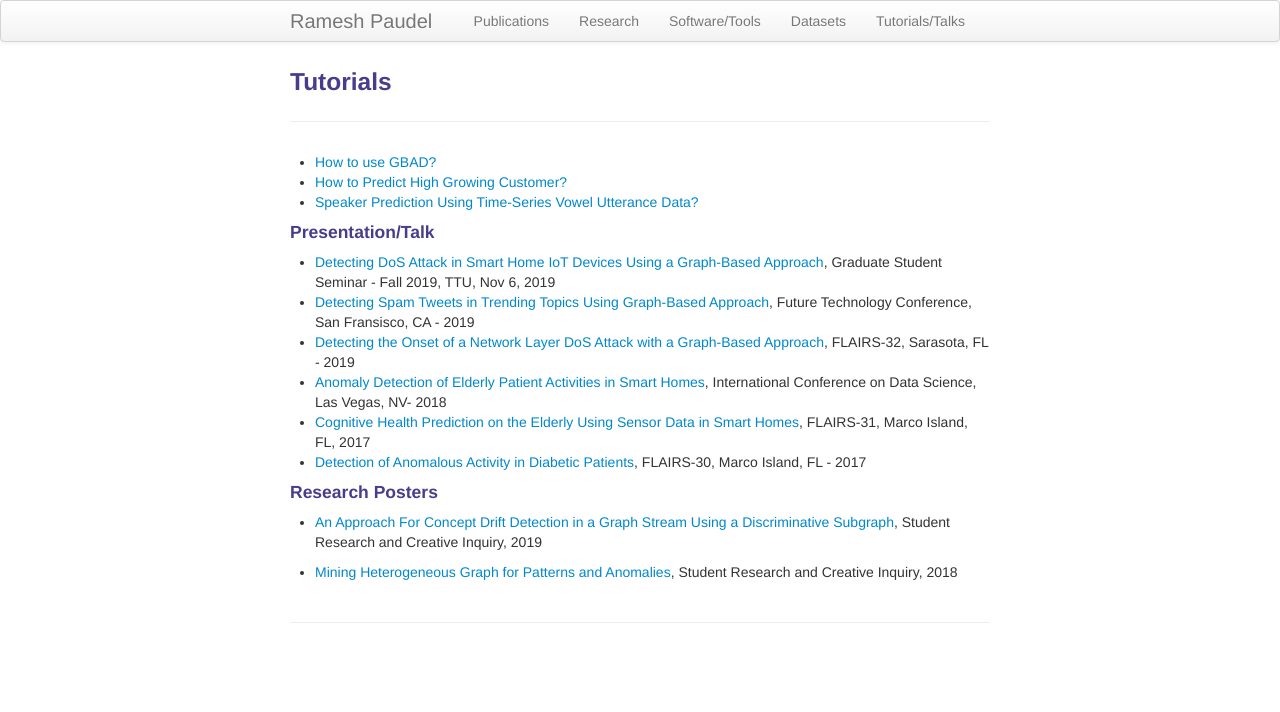
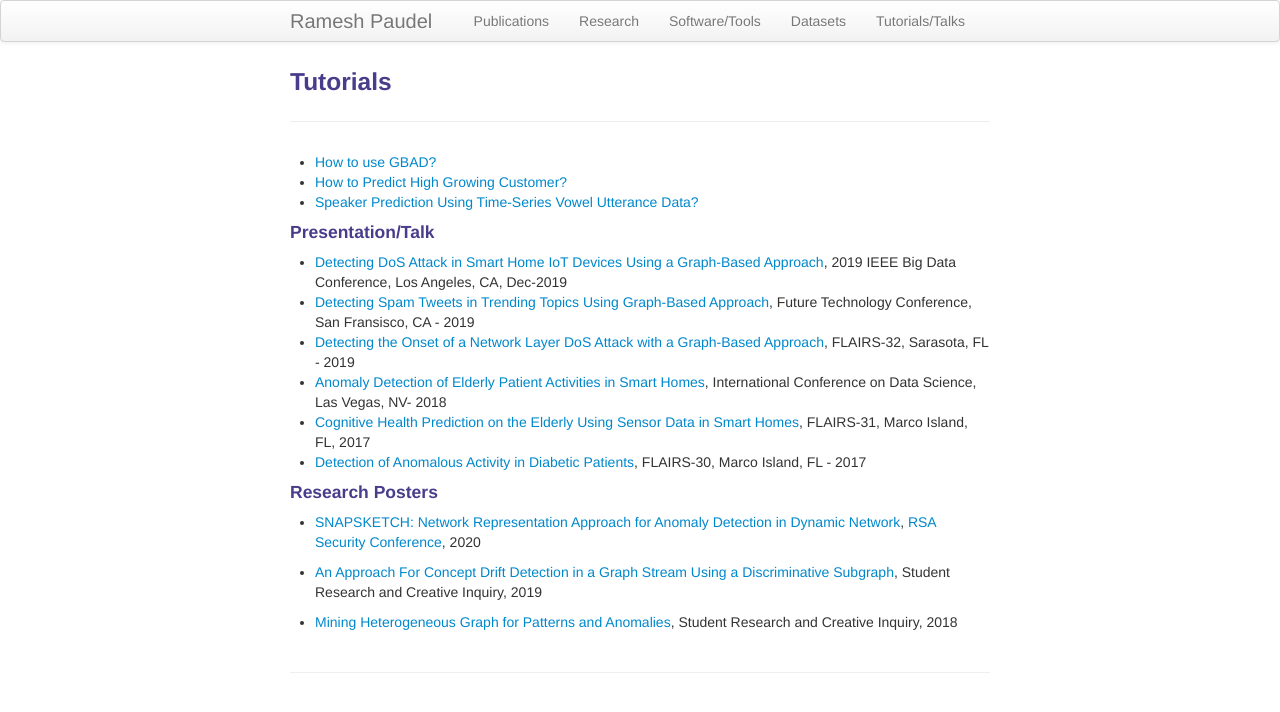
Before and after one commit to rpaudel42/rpaudel42.github.io, a Jekyll site: the page built from pages/tutorial.md, in a window 1280 px wide. Shown: the top 712 px of the page. Built offline with Jekyll 4.4.1, drawn with Linux system fonts in a browser that asks for light colours.

Commit message:
Update publication and talk

```diff
--- a/pages/tutorial.md
+++ b/pages/tutorial.md
@@ -9,7 +9,7 @@ description: Tutorial Related to Graphs
 - [Speaker Prediction Using Time-Series Vowel Utterance Data?](/pages/speaker/speakerclassification.html)
 
 #### Presentation/Talk
-- [Detecting DoS Attack in Smart Home IoT Devices Using a Graph-Based Approach](/assets/IoT_Slides.pdf), Graduate Student Seminar - Fall 2019, TTU, Nov 6, 2019
+- [Detecting DoS Attack in Smart Home IoT Devices Using a Graph-Based Approach](/assets/IoTBB2019.pptx), 2019 IEEE Big Data Conference, Los Angeles, CA, Dec-2019
 - [Detecting Spam Tweets in Trending Topics Using Graph-Based Approach](/assets/FTC_2019_SpamTweet.pdf), Future Technology Conference, San Fransisco, CA - 2019
 - [Detecting the Onset of a Network Layer DoS Attack with a Graph-Based Approach](/assets/FLAIRS_2019.pdf), FLAIRS-32, Sarasota, FL - 2019
 - [Anomaly Detection of Elderly Patient Activities in Smart Homes](/assets/anomaly-detection-elderly-3.pdf), International Conference on Data Science, Las Vegas, NV- 2018
@@ -18,6 +18,9 @@ description: Tutorial Related to Graphs
 
 #### Research Posters
 
+- [SNAPSKETCH: Network Representation Approach for Anomaly Detection in Dynamic Network](/assets/RSAC_2020.pdf), [RSA Security Conference](https://www.rsaconference.com), 2020
+
+
 - [An Approach For Concept Drift Detection in a Graph Stream
 Using a Discriminative Subgraph](/assets/Paudel-Poster-Research-Day.pdf), Student Research and Creative Inquiry, 2019
 
```
Also changed, not shown: pages/pubs.md (+1 -0 lines), 2 other files.
